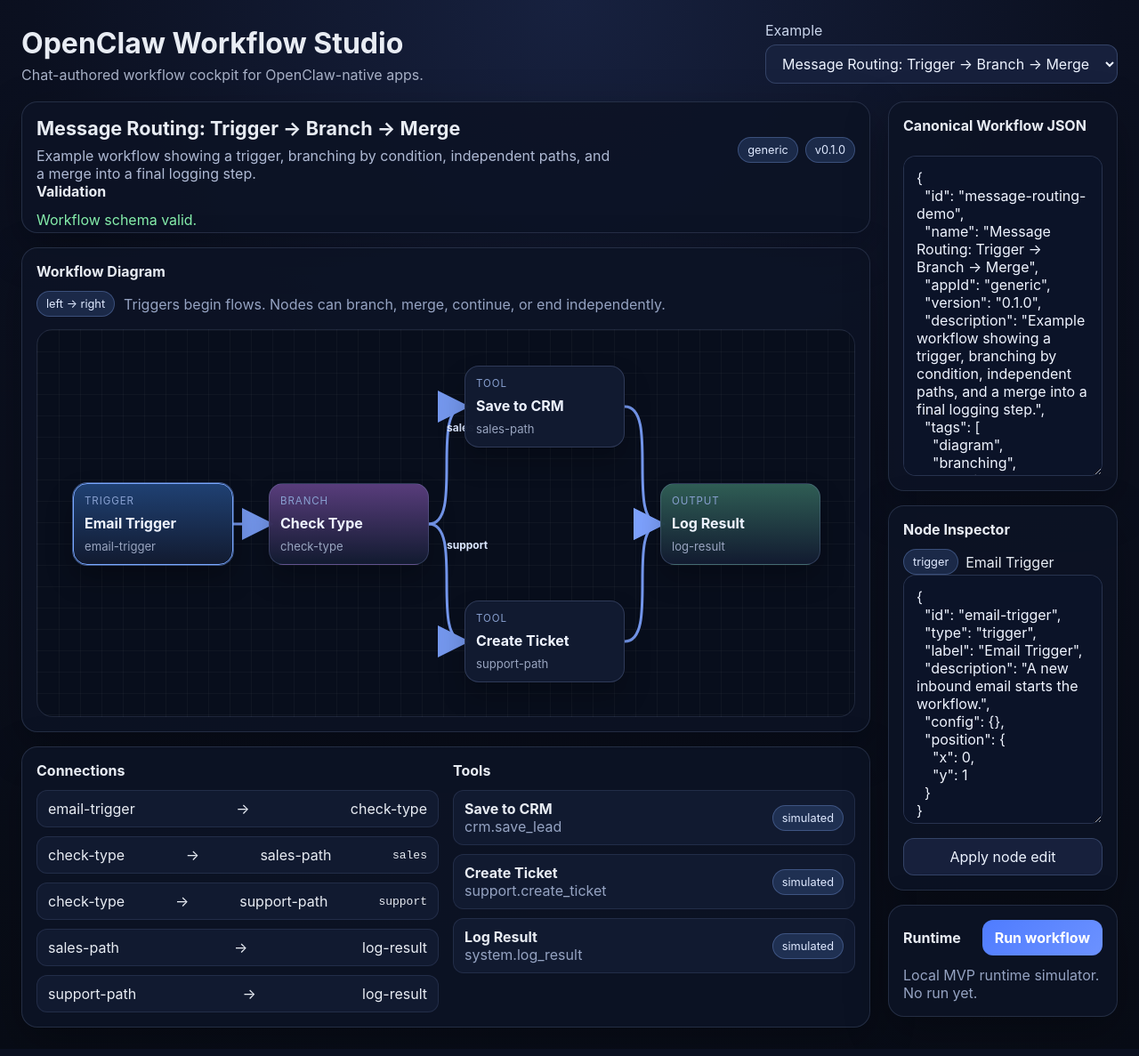
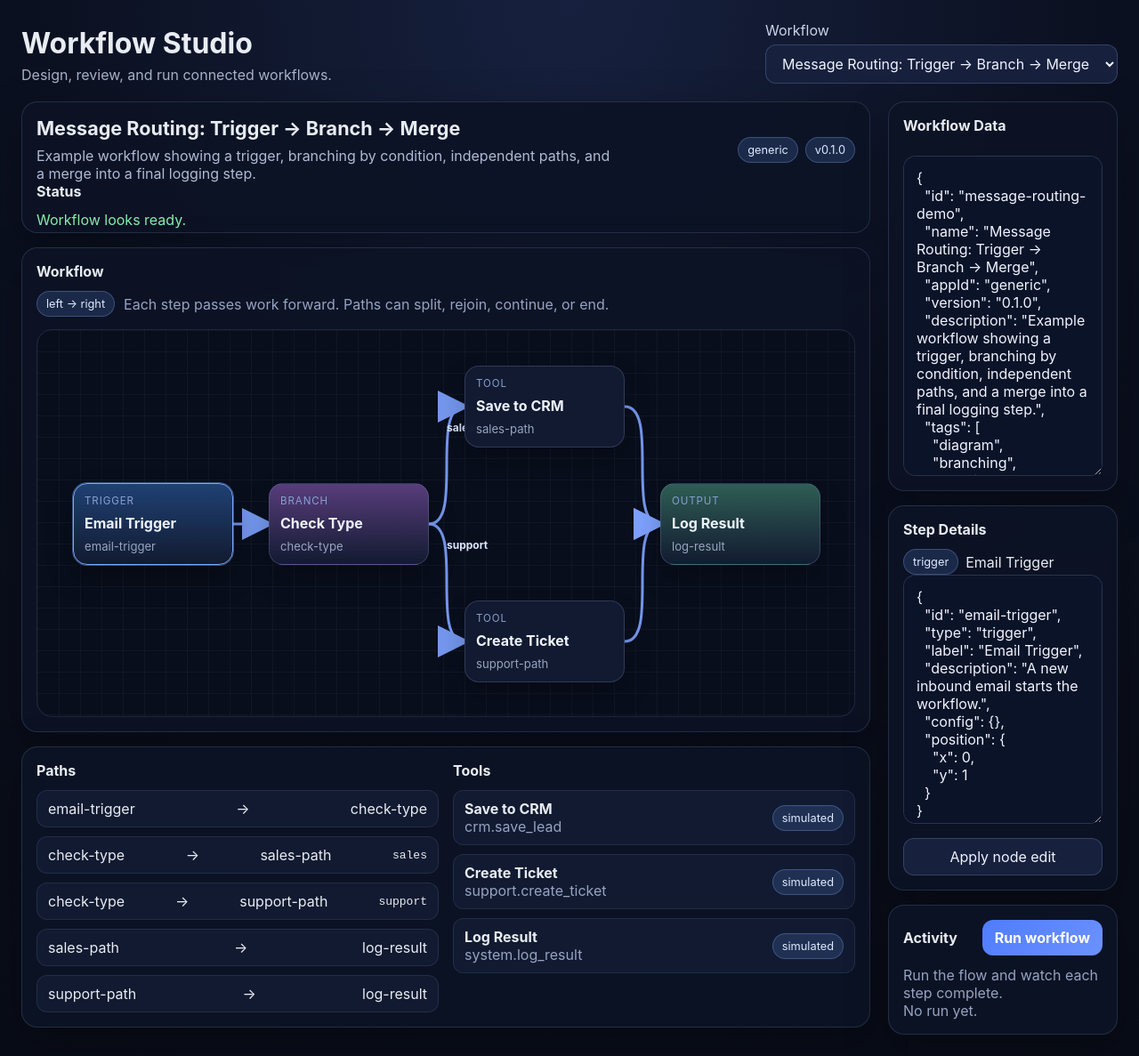
Before and after one commit to ZachariaLentz/openclaw-workflow-studio, a React (Vite) app: page / in a window 1280 px wide. Shown: the whole page at 89% size. Built offline with nearby package versions, Linux system fonts and the light colour scheme.

Commit message:
refactor: remove dev-jargon ui copy

```diff
--- a/src/App.jsx
+++ b/src/App.jsx
@@ -51,7 +51,7 @@ function GraphView({ workflow, selectedNodeId, onSelectNode }) {
     <div className="diagram-wrap">
       <div className="diagram-explainer">
         <span className="pill">left → right</span>
-        <span className="muted">Triggers begin flows. Nodes can branch, merge, continue, or end independently.</span>
+        <span className="muted">Each step passes work forward. Paths can split, rejoin, continue, or end.</span>
       </div>
       <div className="diagram-surface" style={{ width: size.width, height: size.height }}>
         <svg className="diagram-svg" width={size.width} height={size.height} viewBox={`0 0 ${size.width} ${size.height}`}>
@@ -105,7 +105,7 @@ function GraphView({ workflow, selectedNodeId, onSelectNode }) {
 function EdgeList({ workflow }) {
   return (
     <div className="panel-section">
-      <div className="section-title">Connections</div>
+      <div className="section-title">Paths</div>
       <div className="edge-list">
         {workflow.edges.map((edge) => (
           <div key={edge.id} className="edge-item">
@@ -143,13 +143,13 @@ function ToolList({ workflow }) {
 function ValidationPanel({ validation }) {
   return (
     <div className="panel-section">
-      <div className="section-title">Validation</div>
-      {validation.ok ? <div className="success">Workflow schema valid.</div> : null}
+      <div className="section-title">Status</div>
+      {validation.ok ? <div className="success">Workflow looks ready.</div> : null}
       {!validation.ok ? (
         <div className="error-list">
           {validation.errors.map((error, index) => (
             <div key={`${error.path}-${index}`} className="error-item">
-              <strong>{error.path || 'workflow'}</strong>
+              <strong>{error.path || 'flow'}</strong>
               <span>{error.message}</span>
             </div>
           ))}
@@ -163,15 +163,15 @@ function NodeInspector({ node, value, onChange }) {
   if (!node) {
     return (
       <div className="panel-section">
-        <div className="section-title">Node Inspector</div>
-        <div className="muted">Select a node to inspect/edit its JSON.</div>
+        <div className="section-title">Step Details</div>
+        <div className="muted">Select a step to review or edit its details.</div>
       </div>
     )
   }
 
   return (
     <div className="panel-section grow">
-      <div className="section-title">Node Inspector</div>
+      <div className="section-title">Step Details</div>
       <div className="inspector-meta">
         <span className="pill">{node.type}</span>
         <span>{node.label}</span>
@@ -185,12 +185,12 @@ function RunPanel({ runState, running, onRun }) {
   return (
     <div className="panel-section grow">
       <div className="section-title row-between">
-        <span>Runtime</span>
+        <span>Activity</span>
         <button className="primary-button" onClick={onRun} disabled={running}>
           {running ? 'Running…' : 'Run workflow'}
         </button>
       </div>
-      <div className="muted">Local MVP runtime simulator.</div>
+      <div className="muted">Run the flow and watch each step complete.</div>
       <div className="run-status-grid">
         {runState
           ? Object.entries(runState.nodeStatus).map(([nodeId, status]) => (
@@ -296,12 +296,12 @@ function App() {
     <div className="app-shell">
       <header className="topbar">
         <div>
-          <h1>OpenClaw Workflow Studio</h1>
-          <p>Chat-authored workflow cockpit for OpenClaw-native apps.</p>
+          <h1>Workflow Studio</h1>
+          <p>Design, review, and run connected workflows.</p>
         </div>
         <div className="topbar-actions">
           <label>
-            Example
+            Workflow
             <select value={workflowIndex} onChange={(event) => loadWorkflow(Number(event.target.value))}>
               {sampleWorkflows.map((workflow, index) => (
                 <option key={workflow.id} value={index}>
@@ -330,7 +330,7 @@ function App() {
           </div>
 
           <div className="panel">
-            <div className="section-title">Workflow Diagram</div>
+            <div className="section-title">Workflow</div>
             {parsedWorkflow ? <GraphView workflow={parsedWorkflow} selectedNodeId={selectedNodeId} onSelectNode={handleSelectNode} /> : null}
           </div>
 
@@ -342,7 +342,7 @@ function App() {
 
         <aside className="right-column">
           <div className="panel workflow-editor-panel">
-            <div className="section-title">Canonical Workflow JSON</div>
+            <div className="section-title">Workflow Data</div>
             <textarea className="json-editor large" value={workflowText} onChange={(event) => setWorkflowText(event.target.value)} spellCheck="false" />
           </div>
 
```
Also changed, not shown: 1 other file (tests, documents, lock files or other folders).
